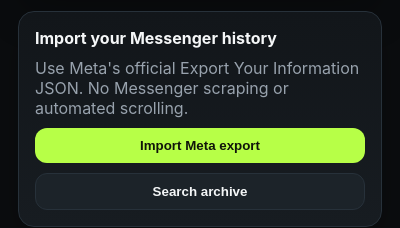
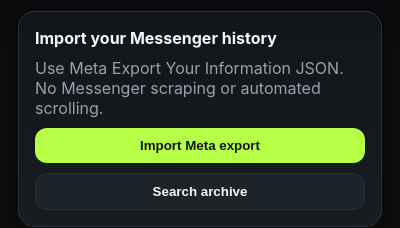
Before and after one commit to gkk-dev-ops/messenger-better-search, a browser extension: page src/popup.html in a window 400 px wide. Shown: the part 175-403 px from the top of the page. Drawn offline with Linux system fonts and the light colour scheme.

Commit message:
docs: remove official wording from popup

```diff
--- a/src/popup.html
+++ b/src/popup.html
@@ -32,7 +32,7 @@
 
     <section class="card stack">
       <strong id="onboardingTitle">Import your Messenger history</strong>
-      <span id="onboardingCopy" class="muted">Use Meta's official Export Your Information JSON. No Messenger scraping or automated scrolling.</span>
+      <span id="onboardingCopy" class="muted">Use Meta Export Your Information JSON. No Messenger scraping or automated scrolling.</span>
       <button id="import" class="primary">Import Meta export</button>
       <button id="search" class="secondary">Search archive</button>
     </section>
```
